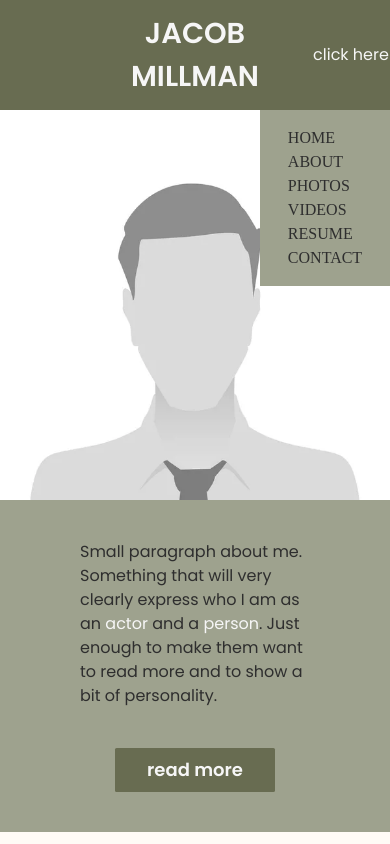
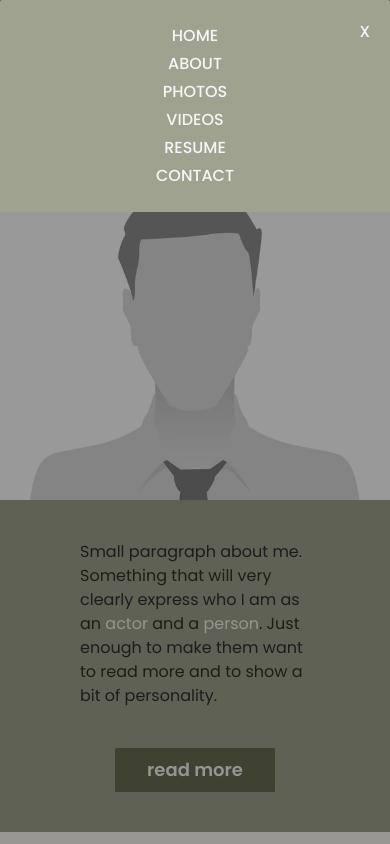
Before and after one commit to IndigoFobes/jacob-millman, a Next.js app: page / in a window 390 px wide. Both pictures are taken after a click on the button "click here". Shown: the top 844 px of the page. Built offline with nearby package versions, Linux system fonts and the light colour scheme; a web font is replaced by a local one.

Commit message:
This might have been a janky way to figure this out, but I got my mobile menu dropdown looking and functioning better! It has a nice transition. I think it works, so I'm gonna leave it. Lol.

```diff
--- a/src/app/components/mobile-menu.tsx
+++ b/src/app/components/mobile-menu.tsx
@@ -35,36 +35,65 @@ export default function MobileDropdown() {
   // Open mobile menu
   const [mobileIsOpen, setMobileIsOpen] = useState<boolean>(false);
 
+  // const dropdown = document.getElementById("mobile-dropdown");
+
   const toggle = () => {
     setMobileIsOpen((old) => !old);
+    // dropdown?.translate;
   };
 
-  const transClass = mobileIsOpen ? "flex" : "hidden";
+  const transClass = mobileIsOpen ? "flex h-[212px]" : "flex h-0";
+  const textHidden = mobileIsOpen ? "flex" : "absolute -top-[200px] opacity-0";
 
   return (
-    <div className="md:hidden">
+    <>
+      <div className="md:hidden font-sans font-[500] text-[var(--light-text-color)]">
         <header className="font-sans w-full bg-[var(--dark-theme-color)] grid grid-cols-5 md:flex md:flex-col justify-center">
           <Link href="/" className="col-start-2 col-end-5">
             <h1 className="font-[600] text-center text-[var(--light-text-color)] py-3 px-4 header-title">
               JACOB MILLMAN
             </h1>
           </Link>
-        {/* Mobile menu */}
           <div className="md:hidden text-[var(--light-text-color)] flex justify-center place-items-center">
             <button onClick={toggle}>click here</button>
           </div>
         </header>
-      <div className="relative w-full col-start-1 col-end-6">
+        {/* Dropdown */}
+        {/* <div className="fixed top-0 w-full h-full right-0 z-30"> */}
         <div
-          className={`absolute top-0 right-0 w-2/6 z-30 bg-[var(--light-theme-color)] justify-center p-4 ${transClass}`}
+          id="mobile-dropdown"
+          className={`absolute -top-[212px] right-0 w-full z-30 bg-[var(--light-theme-color)] justify-center rounded-[var(--rounded-tiny)] ${transClass} translate-y-[212px]`}
+          style={{ transition: "height 500ms ease-in-out 0s" }}
         >
-          <ul className="flex flex-col">
+          <ul
+            className={`${textHidden} py-4 flex-col text-center justify-center gap-1`}
+            style={{ transition: "opacity 500ms ease-in-out 300ms" }}
+          >
             {menuItems.map((item) => {
-              return <Link href={item?.route || ""}>{item.title}</Link>;
+              return (
+                <Link href={item?.route || ""} onClick={toggle}>
+                  {item.title}
+                </Link>
+              );
             })}
           </ul>
+          <p
+            className={`absolute top-5 right-5 ${textHidden}`}
+            onClick={toggle}
+          >
+            X
+          </p>
         </div>
+        {/* </div> */}
       </div>
-    </div>
+      {mobileIsOpen ? (
+        <div
+          className="fixed top-0 right-0 bottom-0 left-0 z-20 bg-black/40"
+          onClick={toggle}
+        ></div>
+      ) : (
+        <></>
+      )}
+    </>
   );
 }
```
Lines whose indentation alone changed are shown as unchanged.
